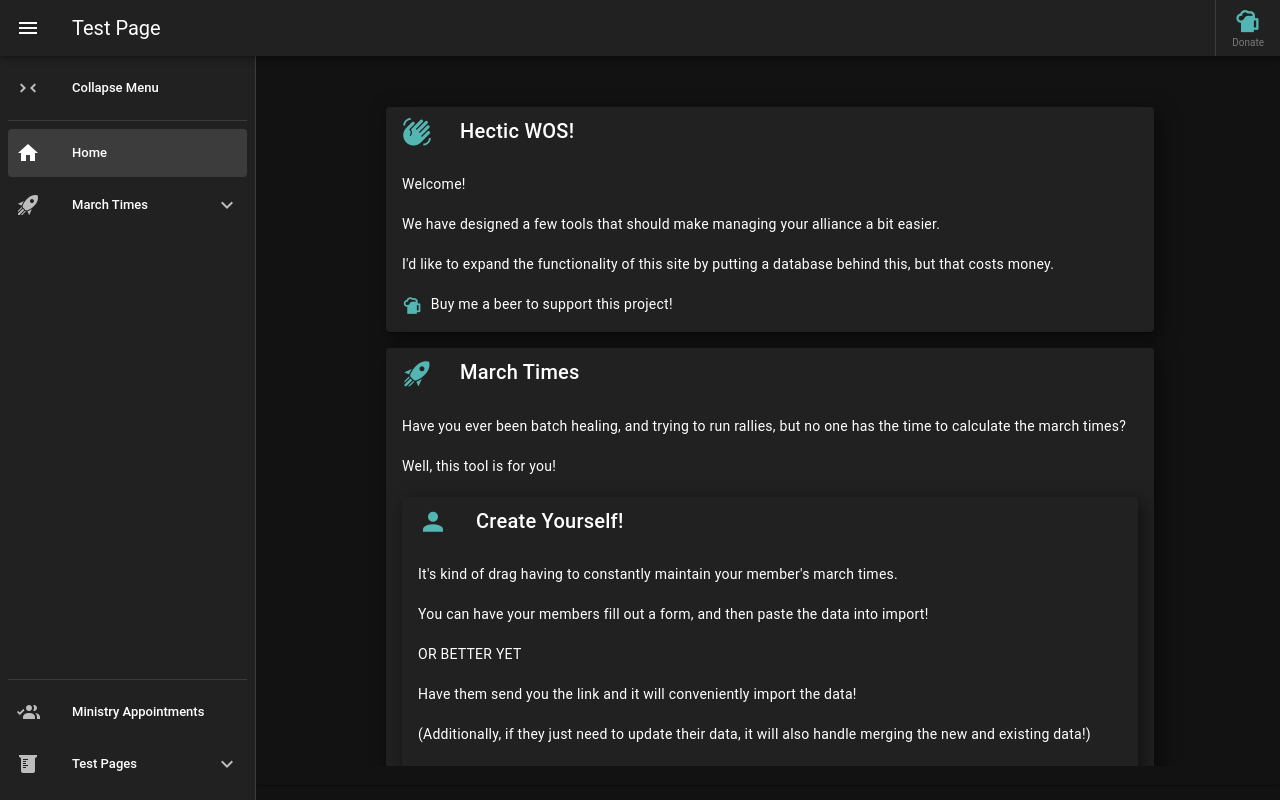
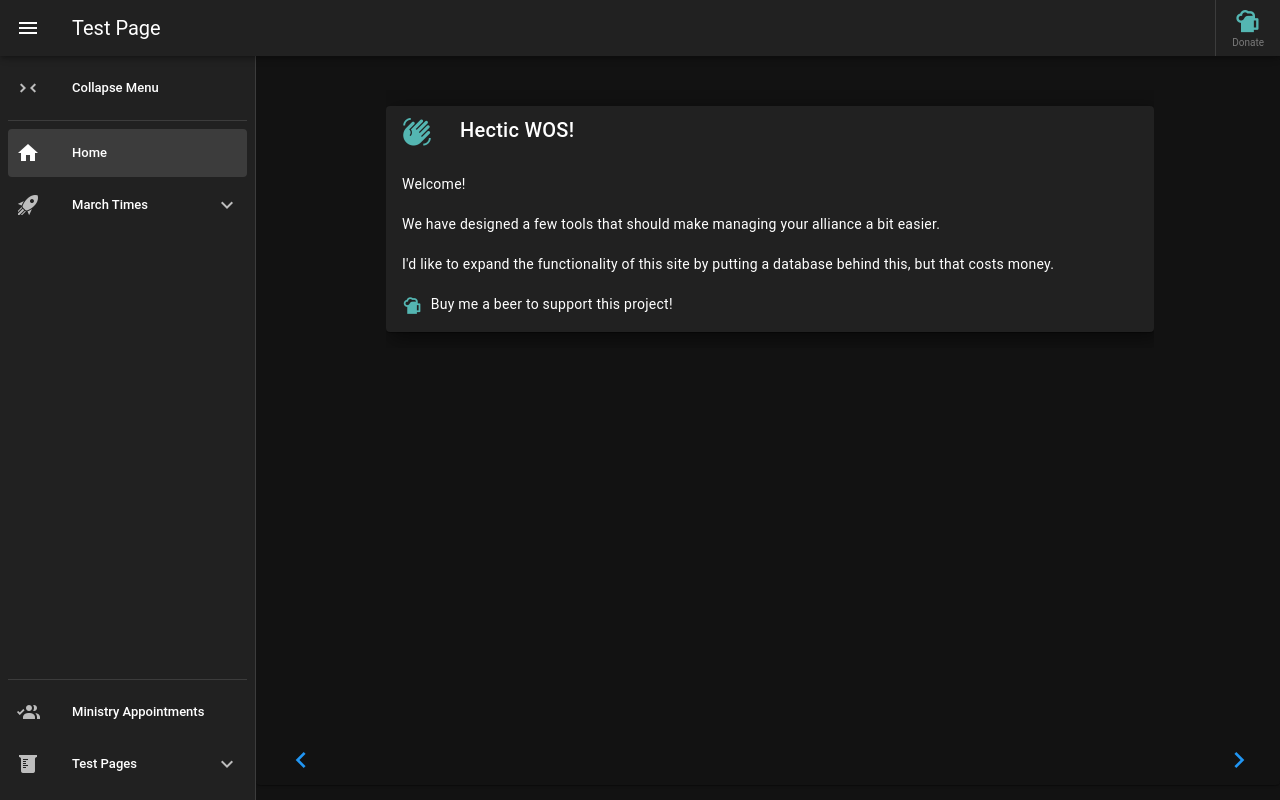
Before and after one commit to HecticEnergy/hectic-wos, a Vue app: page / in a window 1280 px wide. Built offline with nearby package versions, Linux system fonts and the light colour scheme; what vue3-tour would draw is missing.

Commit message:
home slider

```diff
--- a/src/components/home/Home.vue
+++ b/src/components/home/Home.vue
@@ -1,6 +1,8 @@
 <template>
-  <ParentCard color="background">
+  <parent-card color="background">
     <v-container style="max-width: 800px">
+      <v-window v-model="step" hide-delimiters>
+        <v-window-item cycle hide-delimiter-background>
           <home-card
             :title="welcome.title"
             :icon="welcome.icon"
@@ -18,7 +20,8 @@
               </p>
             </template>
           </home-card>
-
+        </v-window-item>
+        <v-window-item>
           <home-card
             :title="marchTimes.title"
             :icon="marchTimes.icon"
@@ -34,7 +37,8 @@
               />
             </template>
           </home-card>
-
+        </v-window-item>
+        <v-window-item>
           <home-card
             :title="ministry.title"
             :icon="ministry.icon"
@@ -47,14 +51,20 @@
               </p>
             </template>
           </home-card>
-
+        </v-window-item>
+        <v-window-item>
           <home-card
             :title="wosnerds.title"
             :text-lines="wosnerds.textLines"
             icon="mdi-link"
           >
             <template #title-icon>
-          <v-img src="../../assets/greg.png" width="30" height="30" rounded />
+              <v-img
+                src="../../assets/greg.png"
+                width="30"
+                height="30"
+                rounded
+              />
             </template>
             <template #append>
               <v-row class="d-flex justify-space-between" align="end">
@@ -73,12 +83,15 @@
                   </a>
                 </v-col>
                 <v-col align="end">
-              <a href="https://wosnerds.com" target="_blank">wosnerds.com</a>
+                  <a href="https://wosnerds.com" target="_blank"
+                    >wosnerds.com</a
+                  >
                 </v-col>
               </v-row>
             </template>
           </home-card>
-
+        </v-window-item>
+        <v-window-item>
           <home-card
             :title="thankYous.title"
             :icon="thankYous.icon"
@@ -90,13 +103,37 @@
             <template #append>
               <h3 class="text-secondary">Thank You!</h3>
               <p>
-            This site wouldn't be what it is without your help! I hope many find
-            it useful!
+                This site wouldn't be what it is without your help! I hope many
+                find it useful!
               </p>
             </template>
           </home-card>
+        </v-window-item>
+      </v-window>
     </v-container>
-  </ParentCard>
+    <template #bottomContent>
+      <v-row class="d-flex justify-space-between">
+        <v-col grow>
+          <v-icon
+            icon="mdi-chevron-left"
+            size="xx-large"
+            color="primary"
+            class="ml-5"
+            @click="backStep"
+          />
+        </v-col>
+        <v-col cols="auto" shrink>
+          <v-icon
+            icon="mdi-chevron-right"
+            size="xx-large"
+            color="primary"
+            class="mr-5"
+            @click="nextStep"
+          />
+        </v-col>
+      </v-row>
+    </template>
+  </parent-card>
 </template>
 
 <script lang="ts" setup>
@@ -113,6 +150,16 @@ const welcome = {
     "We have designed a few tools that should make managing your alliance a bit easier.",
     "I'd like to expand the functionality of this site by putting a database behind this, but that costs money.",
   ],
+};
+
+const step = ref(0);
+const maxStep = 5;
+
+const backStep = () => {
+  step.value = (step.value - 1 + maxStep) % maxStep;
+};
+const nextStep = () => {
+  step.value = (step.value + 1) % maxStep;
 };
 
 const showBeer = () => {
```
Lines whose indentation alone changed are shown as unchanged.
